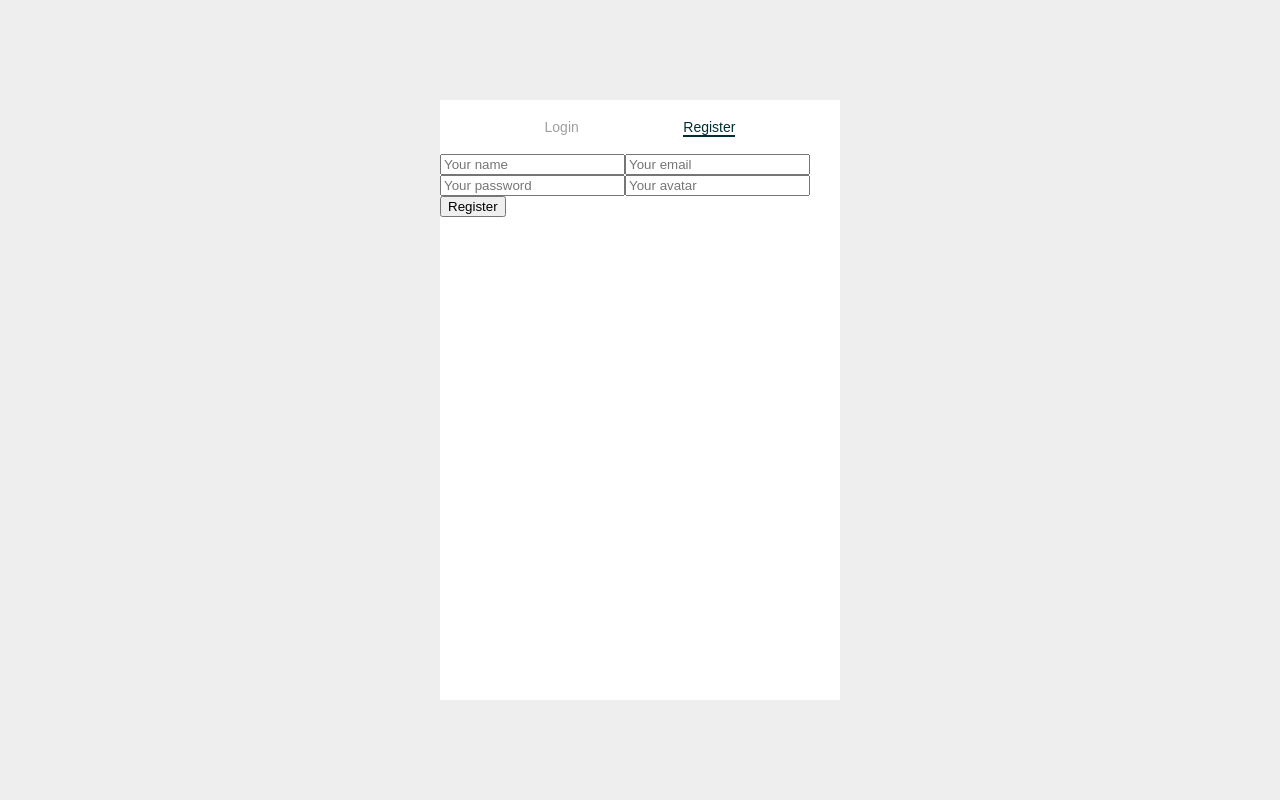
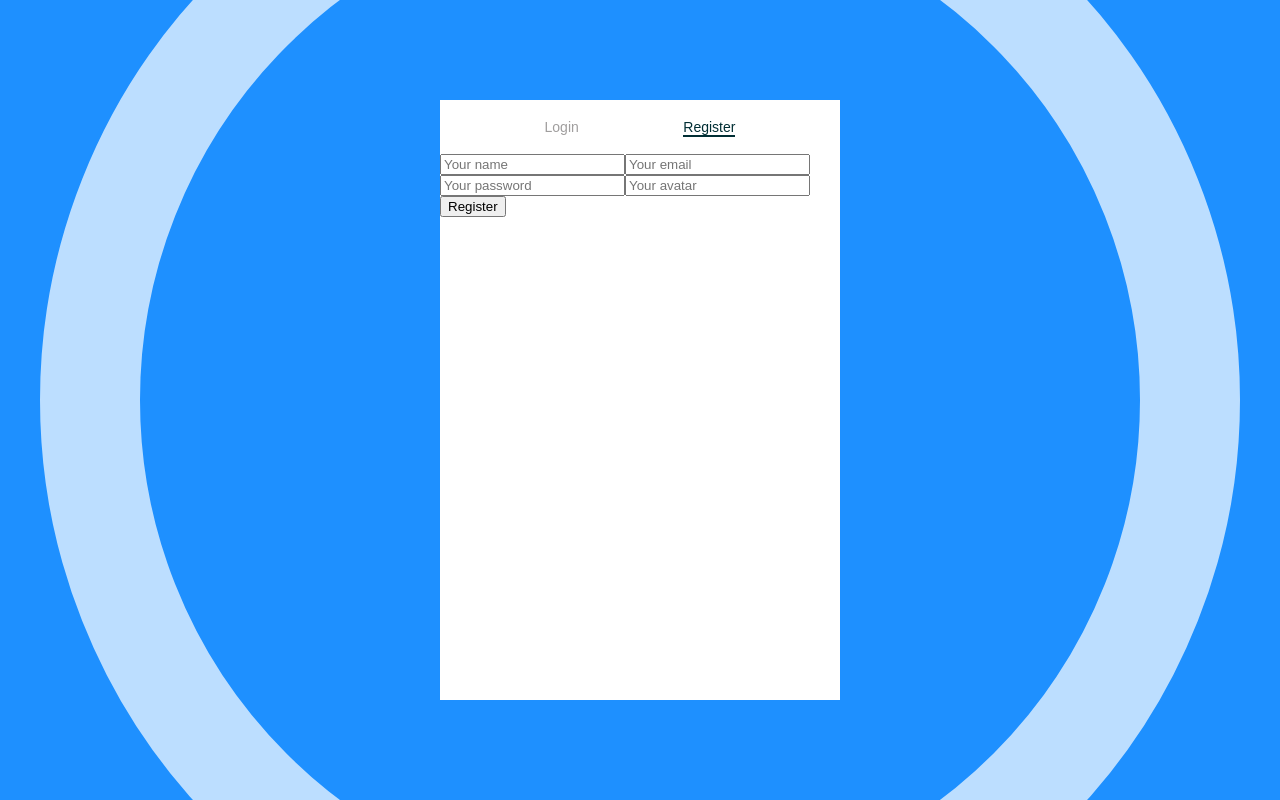
Before and after one commit to DilmurodjonT/react_olx_loiha, a React (Create React App) app: page /auth/register in a window 1280 px wide. Built offline with nearby package versions, Linux system fonts and the light colour scheme.

Commit message:
add animation

```diff
--- a/src/routes/auth/Auth.jsx
+++ b/src/routes/auth/Auth.jsx
@@ -14,6 +14,7 @@ const Auth = () => {
 
   return (
     <div className={c.auth}>
+      <div className={c.circle}></div>
       <div className={c.auth__form}>
         <ul className={c.auth__nav}>
           <li>
--- a/src/routes/auth/Auth.module.scss
+++ b/src/routes/auth/Auth.module.scss
@@ -5,6 +5,9 @@ $main-color-dark: #002e34;
   display: flex;
   align-items: center;
   justify-content: center;
+  background-color: dodgerblue;
+  overflow: hidden;
+  position: relative;
 }
 
 .auth__form {
@@ -12,6 +15,7 @@ $main-color-dark: #002e34;
   width: 100%;
   background-color: #fff;
   height: 600px;
+  z-index: 2;
 }
 
 .auth__nav {
@@ -27,3 +31,26 @@ $main-color-dark: #002e34;
     border-bottom: 2px solid $main-color-dark;
   }
 }
+
+.form__wrapper {
+  position: relative;
+}
+
+.circle {
+  width: 100px;
+  height: 100px;
+  position: absolute;
+  border: 10px solid #fff;
+  opacity: 0.7;
+  border-radius: 50%;
+  animation: scale_out 1.2s ease-in forwards;
+}
+
+@keyframes scale_out {
+  80% {
+    transform: scale(7);
+  }
+  100% {
+    transform: scale(10);
+  }
+}
--- a/src/routes/auth/register/Register.jsx
+++ b/src/routes/auth/register/Register.jsx
@@ -1,4 +1,6 @@
 import React, { useState } from "react";
+import axios from "axios";
+// import c from "../Auth.module.scss";
 
 const Register = () => {
   const [userdata, setUserdata] = useState({
@@ -9,24 +11,31 @@ const Register = () => {
   });
   function registerUser(e) {
     e.preventDefault();
-    console.log(userdata);
+    axios
+      .post("https://api.escuelajs.co/api/v1/users/", userdata)
+      .then((response) => console.log(response.data))
+      .catch((err) => console.error(err));
   }
   return (
     <div>
       <form onSubmit={registerUser}>
         <input
+          required
           type="text"
           placeholder="Your name"
           value={userdata.name}
           onChange={(e) => setUserdata({ ...userdata, name: e.target.value })}
         />
         <input
+          required
           type="email"
           placeholder="Your email"
           value={userdata.email}
           onChange={(e) => setUserdata({ ...userdata, email: e.target.value })}
         />
         <input
+          required
+          minLength={8}
           type="password"
           placeholder="Your password"
           value={userdata.password}
@@ -35,6 +44,7 @@ const Register = () => {
           }
         />
         <input
+          required
           type="url"
           placeholder="Your avatar"
           value={userdata.avatar}
```
